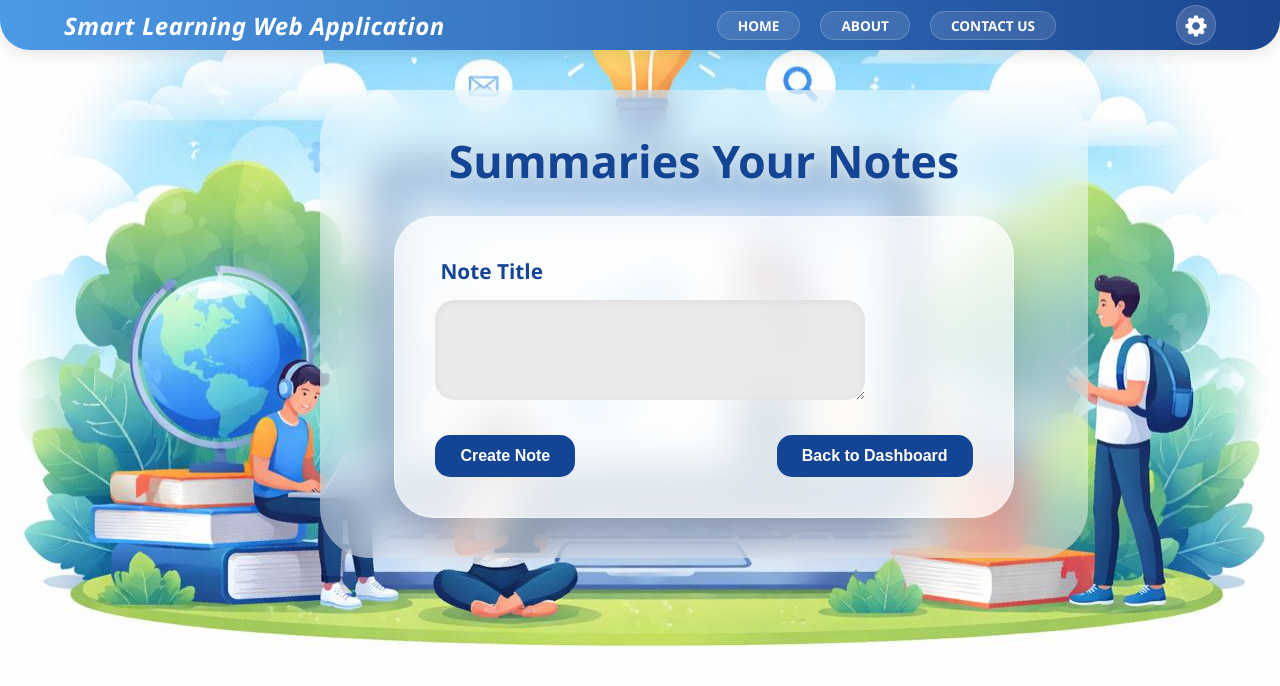
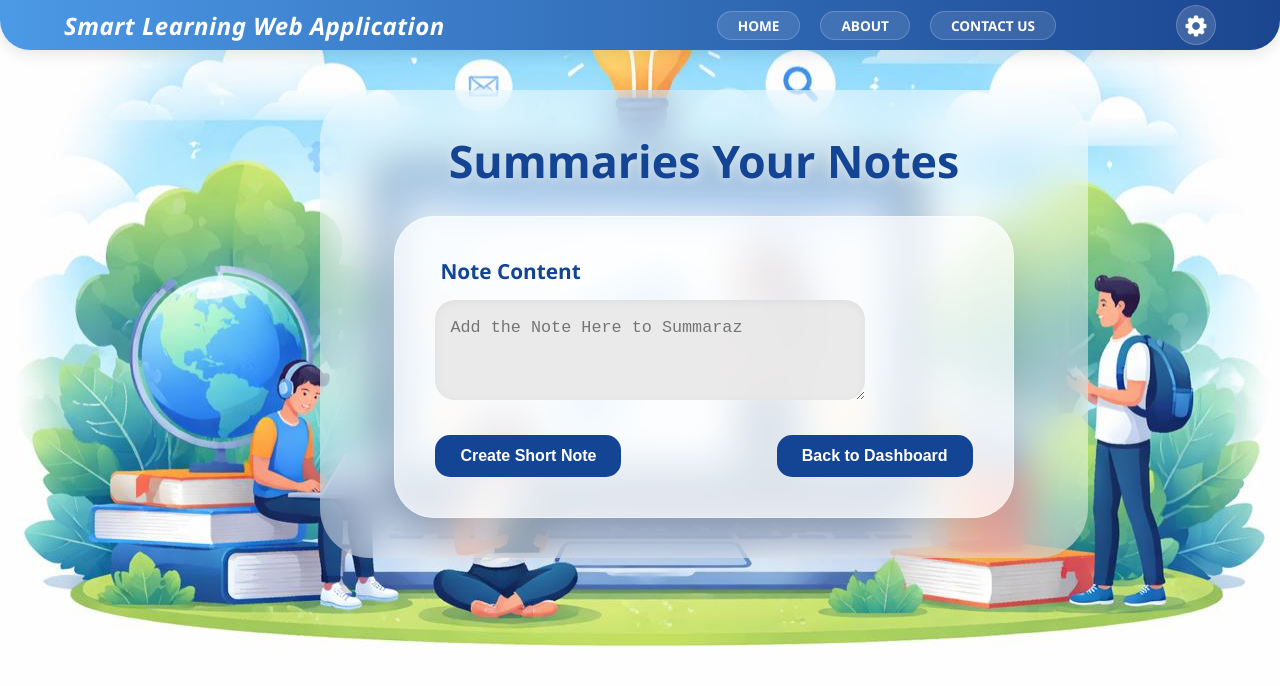
Before and after one commit to KeshaCodeolima/smart-learning-web-app-frontend, a React (Create React App) app: page /note in a window 1280 px wide. Shown: the top 686 px of the page. Built offline with nearby package versions, Linux system fonts and the light colour scheme.

Commit message:
(quiz-note-creation): Add the code lines to send the note to do the summaraz part.

```diff
--- a/src/Components/Dashboard/dashboardnotes/dashboardnotes.jsx
+++ b/src/Components/Dashboard/dashboardnotes/dashboardnotes.jsx
@@ -1,22 +1,60 @@
 import { Link } from 'react-router-dom';
 import './dashboardnotes.css';
+import { useState } from 'react';
+import axios from 'axios';
 
-function dashboardnotes() {
+function Dashboardnotes() {
+
+    const [noteContent, setNoteContent] = useState('');
+    const [summary, setSummary] = useState('');
+    const [isLoading, setIsLoading] = useState(false);
+
+    const handleCreatNote = async () => {
+        if (!noteContent)
+            return alert("Please Add Some Note First!")
+
+        setIsLoading(true);
+        try {
+            const response = await axios.post('http://localhost:5000/api/users/note', {
+                text: noteContent
+            });
+            setSummary(response.data.summary);
+        } catch (error) {
+            console.error("Error Summarizing:", error);
+            alert("Something went wrong with Note Summarizing")
+        } finally {
+            setIsLoading(false)
+        }
+    };
+
     return (
         <>
             <div className="notemain">
                 <h2>Summaries Your Notes</h2>
                 <div className="notemain2">
-                    <span>Note Title</span>
-                    <textarea name="question" id=""></textarea>
+                    <span>Note Content</span>
+                    <textarea name="question" placeholder='Add the Note Here to Summaraz' value={noteContent}
+                        onChange={(e) => setNoteContent(e.target.value)}></textarea>
                     <div className="notemainbtn">
-                        <button>Create Note</button>
-                        <Link to={'/dashboard'}><button className='notebtn'>Back to Dashboard</button></Link>
+                        <button onClick={handleCreatNote} disabled={isLoading}>
+                            {isLoading ? "Summarizing..." : "Create Short Note"}
+                        </button>
+                        <Link to={'/dashboard'}>
+                            <button className='notebtn'>Back to Dashboard</button>
+                        </Link>
                     </div>
                 </div>
+                {summary && (
+                    <div className="summary-result" style={{ marginTop: '20px', textAlign: 'left' }} >
+                        <h3>Short Note Result:</h3>
+                        <div className="summary-box" style={{ background: '#f9f9f9', padding: '15px', borderRadius: '8px', border: '1px solid #ddd' }} >
+                            <pre style={{ whiteSpace: 'pre-wrap', fontFamily: 'inherit' }} >{summary}</pre>
+                        </div>
+                    </div>
+                )}
             </div>
         </>
     )
 }
 
-export default dashboardnotes
+export default Dashboardnotes
```
